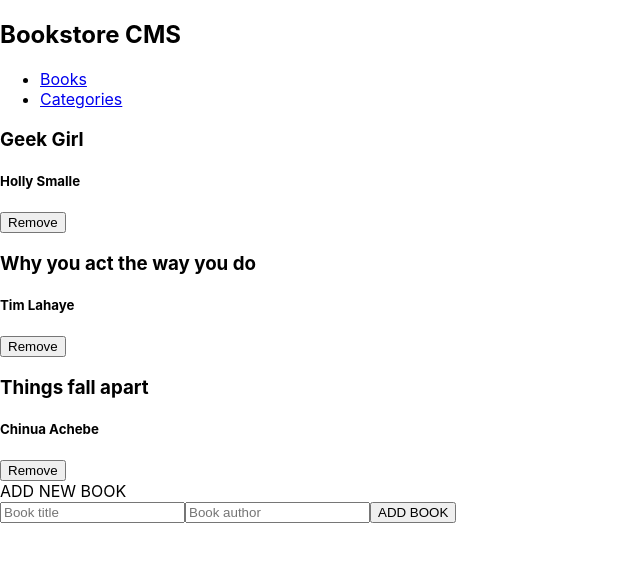
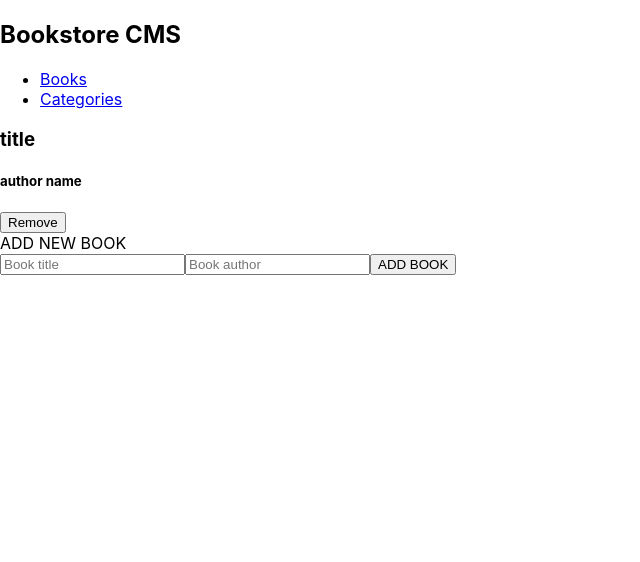
Before and after one commit to JoyTaribagshaw/Bookstore, a React (Create React App) app: page / in a window 1280 px wide. Shown: the top 562 px of the page, without its empty margins (0-640 px from the left). Built offline with nearby package versions, Linux system fonts and the light colour scheme.

Commit message:
Update Books.jsx component

```diff
--- a/src/Components/Books.jsx
+++ b/src/Components/Books.jsx
@@ -1,22 +1,10 @@
 import Book from './Book';
 
-const Books = () => {
-  const books = [{
-    name: 'Geek Girl',
-    author: 'Holly Smalle',
-  }, {
-    name: 'Why you act the way you do',
-    author: 'Tim Lahaye',
-  }, {
-    name: 'Things fall apart',
-    author: 'Chinua Achebe',
-  }];
+const Books = ()=> {
 
-  return (
-    <div className="book">
-      {books.map((book) => <Book key={book.name} name={book.name} author={book.author} />)}
-    </div>
-  );
-};
+  return (<div className="books">
+      <Book name="title" author="author name"/>
+  </div>);
+}
 
 export default Books;
```
